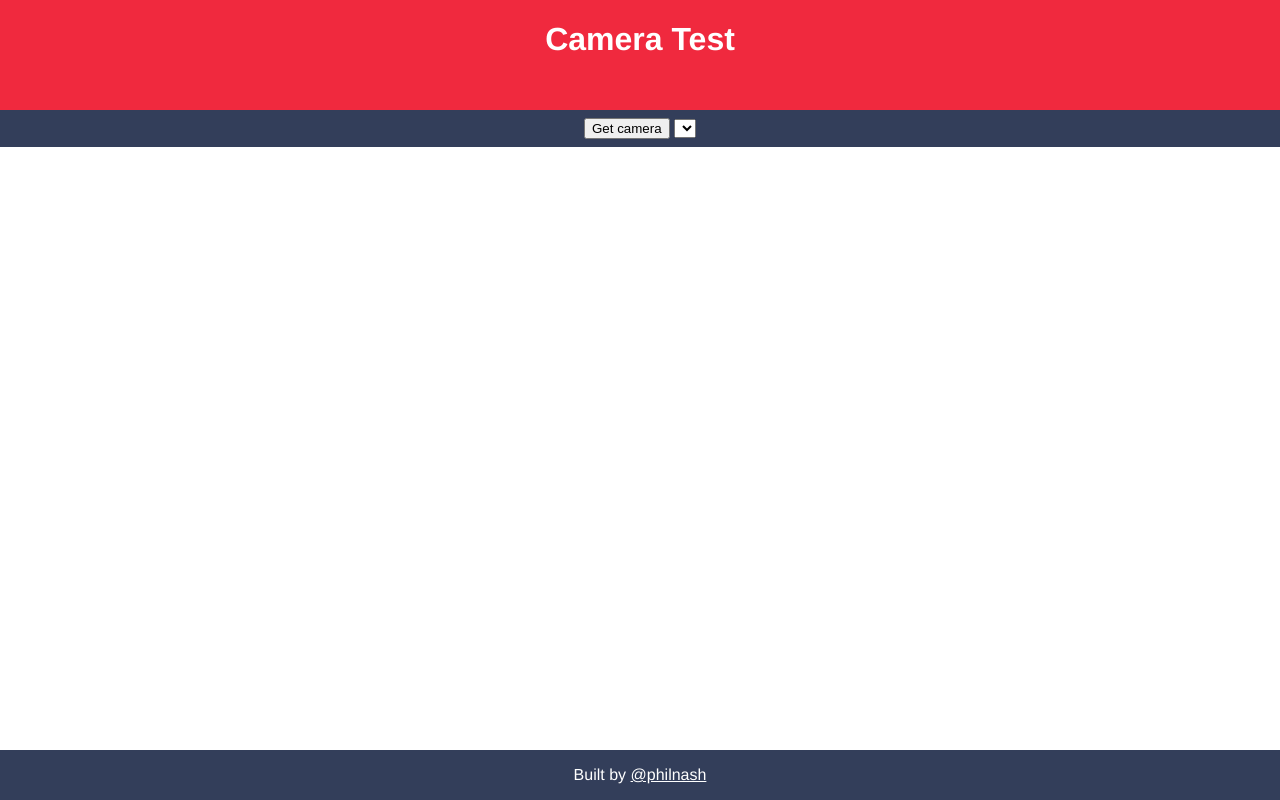
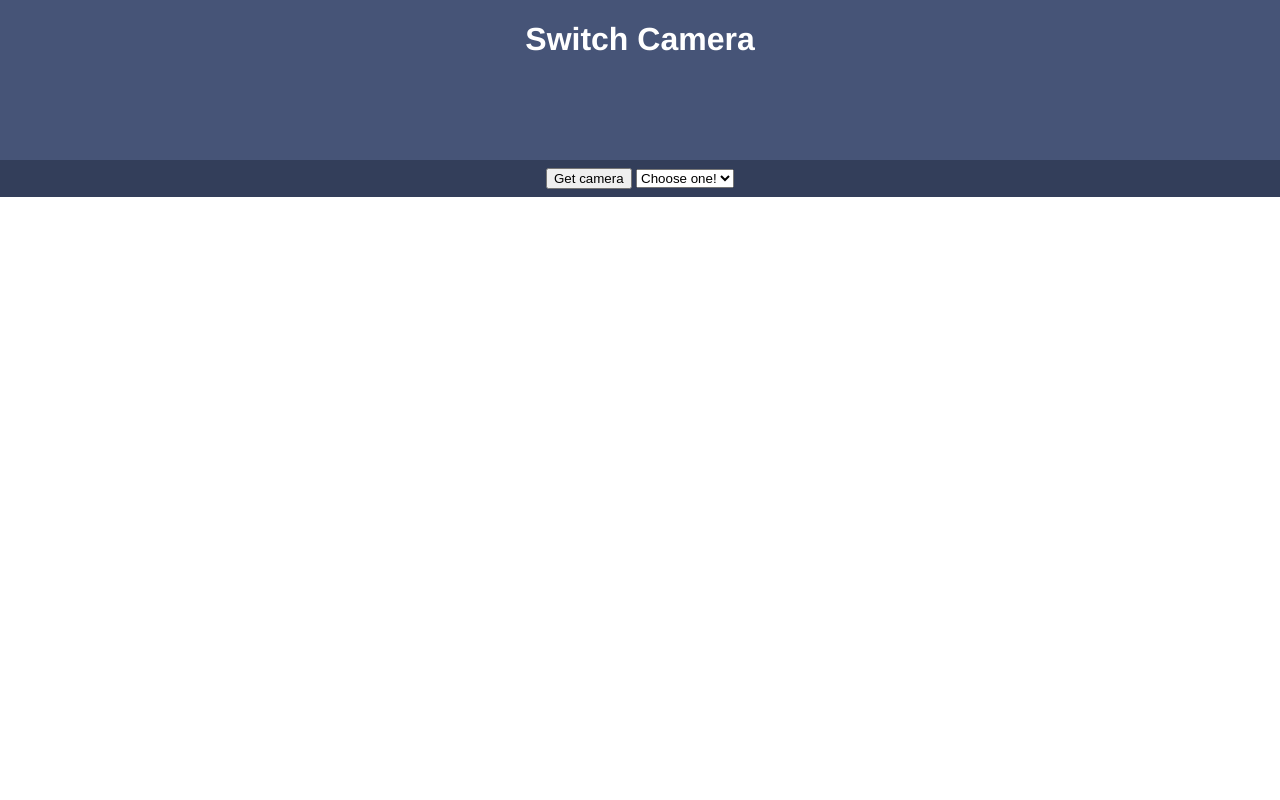
Before and after one commit to iamdooh81/camera, a plain HTML site: page index.html in a window 1280 px wide. Drawn offline with Linux system fonts and the light colour scheme.

Commit message:
switch camera

```diff
--- a/css/main.css
+++ b/css/main.css
@@ -16,7 +16,7 @@ body {
 }
 
 header {
-  background: #f0293e;
+  background: #465477;
   color: #fff;
   text-align: center;
 }
@@ -37,13 +37,3 @@ video {
   display: block;
   margin: 0 auto;
 }
-
-footer {
-  background: #333e5a;
-  color: #fff;
-  text-align: center;
-}
-
-footer a {
-  color: #fff;
-}
--- a/index.html
+++ b/index.html
@@ -14,26 +14,20 @@
 <body>
 
     <header>
-        <h1>Camera Test</h1>
+        <h1>Switch Camera</h1>
       </header>
 
       <main>
         <div class="controls">
           <button id="button">Get camera</button>
           <select id="select">
-            <option></option>
+            <option>Choose one!</option>
           </select>
         </div>
 
         <video id="video" autoplay playsinline></video>
       </main>
 
-      <footer>
-        <p>Built by
-          <a href="https://twitter.com/philnash">@philnash</a>
-        </p>
-      </footer>
-
 <script src="js/main.js" async></script>
 </body>
 </html>
```
